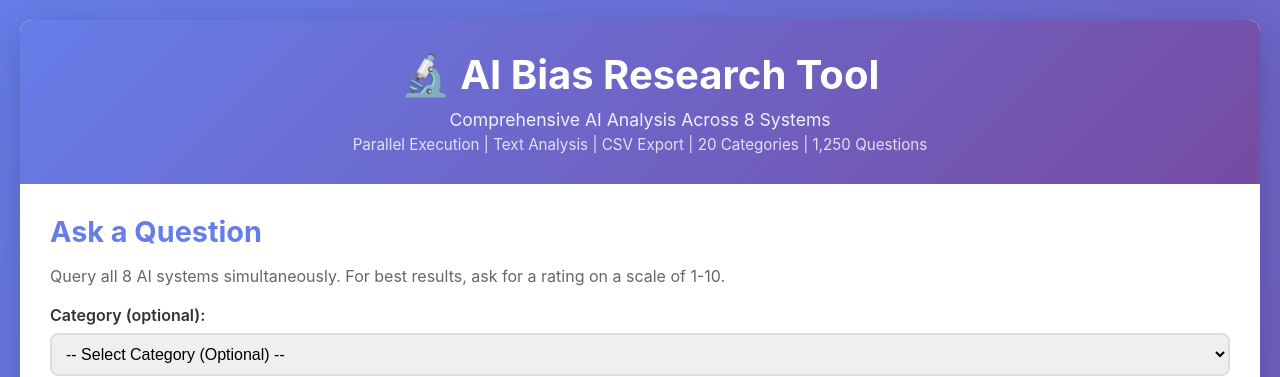
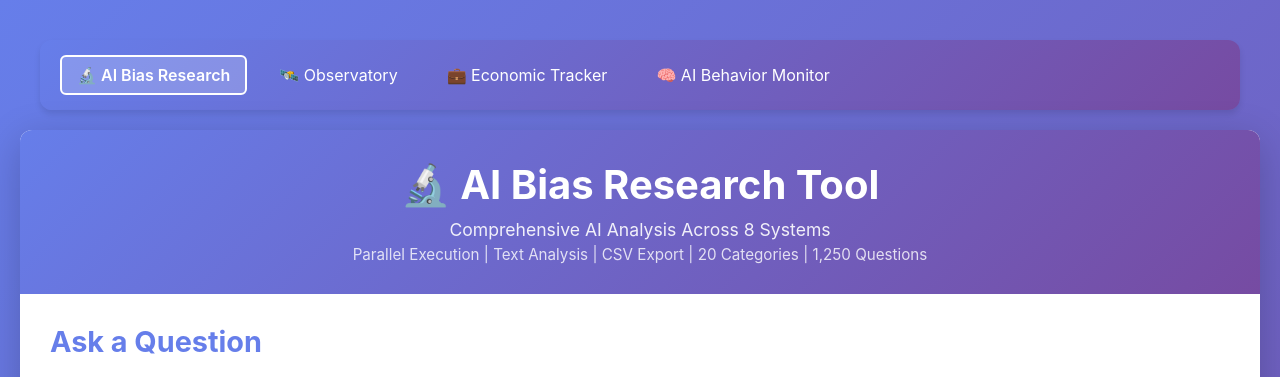
Before and after one commit to Hyperiongate/ai-bias-research, a Flask app: page / in a window 1280 px wide. Shown: the top 377 px of the page. Run offline with Flask 3, Linux system fonts and the light colour scheme; parts of the project's set-up code (start-up, migrations or seed data) failed here and were passed over.

Commit message:
Update index.html

```diff
--- a/templates/index.html
+++ b/templates/index.html
@@ -2,9 +2,11 @@
 <!--
 AI Bias Research Tool - Frontend Interface
 Created: December 13, 2024
-Last Updated: December 19, 2024 - Added Consciousness, Education, History categories
+Last Updated: January 2, 2026 - Added Observatory Navigation
 
 CHANGE LOG:
+- January 2, 2026: Added Observatory Navigation
+  * Navigation bar linking to Observatory, Economic Tracker, AI Behavior Monitor
 - December 19, 2024: Added 3 new categories
   * Consciousness ⭐ NEW (AI + human consciousness, philosophy of mind)
   * Education ⭐ NEW (Global education systems, policy, outcomes)
@@ -27,6 +29,24 @@ Author: Jim (Hyperiongate)
     <link rel="stylesheet" href="{{ url_for('static', filename='style.css') }}">
 </head>
 <body>
+    <!-- Navigation Bar -->
+    <nav style="background: linear-gradient(135deg, #667eea 0%, #764ba2 100%); padding: 15px 20px; border-radius: 12px; margin: 20px; box-shadow: 0 4px 6px rgba(0,0,0,0.1);">
+        <div style="display: flex; gap: 15px; align-items: center; flex-wrap: wrap;">
+            <a href="/" style="color: white; text-decoration: none; font-weight: 600; padding: 8px 15px; background: rgba(255,255,255,0.2); border-radius: 6px; border: 2px solid white;">
+                🔬 AI Bias Research
+            </a>
+            <a href="/observatory" style="color: white; text-decoration: none; padding: 8px 15px; border-radius: 6px; transition: all 0.3s; border: 2px solid transparent;" onmouseover="this.style.background='rgba(255,255,255,0.2)'; this.style.borderColor='white'" onmouseout="this.style.background='transparent'; this.style.borderColor='transparent'">
+                🛰️ Observatory
+            </a>
+            <a href="/economic-tracker" style="color: white; text-decoration: none; padding: 8px 15px; border-radius: 6px; transition: all 0.3s; border: 2px solid transparent;" onmouseover="this.style.background='rgba(255,255,255,0.2)'; this.style.borderColor='white'" onmouseout="this.style.background='transparent'; this.style.borderColor='transparent'">
+                💼 Economic Tracker
+            </a>
+            <a href="/ai-behavior" style="color: white; text-decoration: none; padding: 8px 15px; border-radius: 6px; transition: all 0.3s; border: 2px solid transparent;" onmouseover="this.style.background='rgba(255,255,255,0.2)'; this.style.borderColor='white'" onmouseout="this.style.background='transparent'; this.style.borderColor='transparent'">
+                🧠 AI Behavior Monitor
+            </a>
+        </div>
+    </nav>
+
     <div class="container">
         <header>
             <h1>🔬 AI Bias Research Tool</h1>
```
